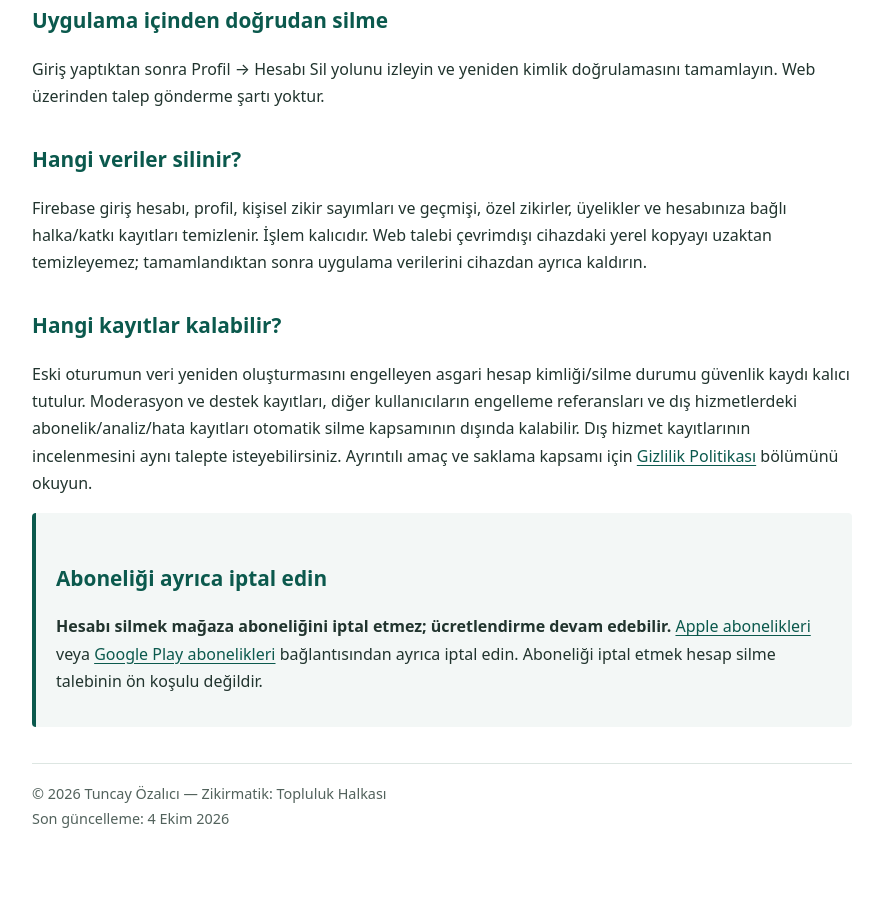
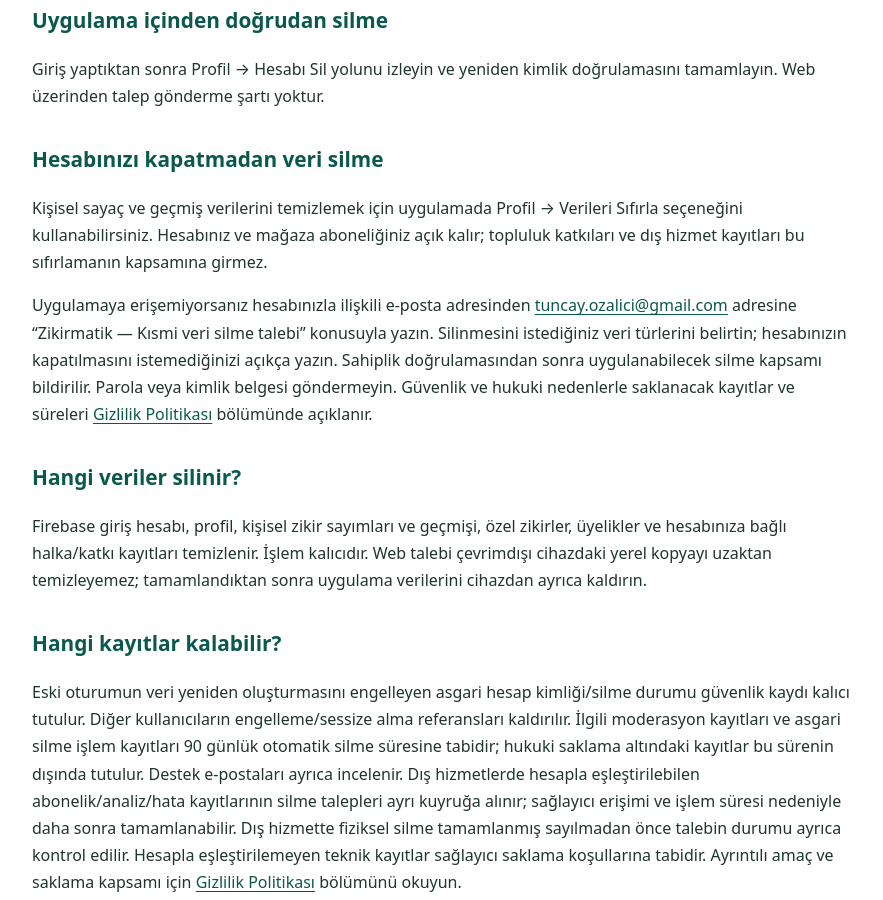
Before and after one commit to Tuncayozalici/zikirmatik-support, a plain HTML site: page delete-account.html in a window 1280 px wide. Shown: the part 768-1668 px from the top of the page, without its empty margins (198-1081 px from the left). Before the commit the page ends 1647 px from the top, so only its background shows below. Drawn offline with Linux system fonts and the light colour scheme.

Commit message:
Document partial deletion and provider request retention

```diff
--- a/delete-account.html
+++ b/delete-account.html
@@ -31,10 +31,15 @@
 <p>E-posta uygulamanız yoksa yukarıdaki adres ve konu satırını kullandığınız e-posta hizmetine kopyalayın. Hesabınızın e-postasına erişemiyorsanız destek adresine durumu açıklayın; hesabın sahipliği doğrulanmadan silme yapılmaz.</p>
 <h2>Uygulama içinden doğrudan silme</h2>
 <p>Giriş yaptıktan sonra Profil → Hesabı Sil yolunu izleyin ve yeniden kimlik doğrulamasını tamamlayın. Web üzerinden talep gönderme şartı yoktur.</p>
+<section id="data-deletion">
+<h2>Hesabınızı kapatmadan veri silme</h2>
+<p>Kişisel sayaç ve geçmiş verilerini temizlemek için uygulamada Profil → Verileri Sıfırla seçeneğini kullanabilirsiniz. Hesabınız ve mağaza aboneliğiniz açık kalır; topluluk katkıları ve dış hizmet kayıtları bu sıfırlamanın kapsamına girmez.</p>
+<p>Uygulamaya erişemiyorsanız hesabınızla ilişkili e-posta adresinden <a href="mailto:tuncay.ozalici@gmail.com?subject=Zikirmatik%20%E2%80%94%20K%C4%B1smi%20veri%20silme%20talebi">tuncay.ozalici@gmail.com</a> adresine “Zikirmatik — Kısmi veri silme talebi” konusuyla yazın. Silinmesini istediğiniz veri türlerini belirtin; hesabınızın kapatılmasını istemediğinizi açıkça yazın. Sahiplik doğrulamasından sonra uygulanabilecek silme kapsamı bildirilir. Parola veya kimlik belgesi göndermeyin. Güvenlik ve hukuki nedenlerle saklanacak kayıtlar ve süreleri <a href="privacy.html">Gizlilik Politikası</a> bölümünde açıklanır.</p>
+</section>
 <h2>Hangi veriler silinir?</h2>
 <p>Firebase giriş hesabı, profil, kişisel zikir sayımları ve geçmişi, özel zikirler, üyelikler ve hesabınıza bağlı halka/katkı kayıtları temizlenir. İşlem kalıcıdır. Web talebi çevrimdışı cihazdaki yerel kopyayı uzaktan temizleyemez; tamamlandıktan sonra uygulama verilerini cihazdan ayrıca kaldırın.</p>
 <h2>Hangi kayıtlar kalabilir?</h2>
-<p>Eski oturumun veri yeniden oluşturmasını engelleyen asgari hesap kimliği/silme durumu güvenlik kaydı kalıcı tutulur. Moderasyon ve destek kayıtları, diğer kullanıcıların engelleme referansları ve dış hizmetlerdeki abonelik/analiz/hata kayıtları otomatik silme kapsamının dışında kalabilir. Dış hizmet kayıtlarının incelenmesini aynı talepte isteyebilirsiniz. Ayrıntılı amaç ve saklama kapsamı için <a href="privacy.html">Gizlilik Politikası</a> bölümünü okuyun.</p>
+<p>Eski oturumun veri yeniden oluşturmasını engelleyen asgari hesap kimliği/silme durumu güvenlik kaydı kalıcı tutulur. Diğer kullanıcıların engelleme/sessize alma referansları kaldırılır. İlgili moderasyon kayıtları ve asgari silme işlem kayıtları 90 günlük otomatik silme süresine tabidir; hukuki saklama altındaki kayıtlar bu sürenin dışında tutulur. Destek e-postaları ayrıca incelenir. Dış hizmetlerde hesapla eşleştirilebilen abonelik/analiz/hata kayıtlarının silme talepleri ayrı kuyruğa alınır; sağlayıcı erişimi ve işlem süresi nedeniyle daha sonra tamamlanabilir. Dış hizmette fiziksel silme tamamlanmış sayılmadan önce talebin durumu ayrıca kontrol edilir. Hesapla eşleştirilemeyen teknik kayıtlar sağlayıcı saklama koşullarına tabidir. Ayrıntılı amaç ve saklama kapsamı için <a href="privacy.html">Gizlilik Politikası</a> bölümünü okuyun.</p>
 <section class="notice">
 <h2>Aboneliği ayrıca iptal edin</h2>
 <p>
```
Also changed, not shown: privacy.html (+2 -2 lines).
